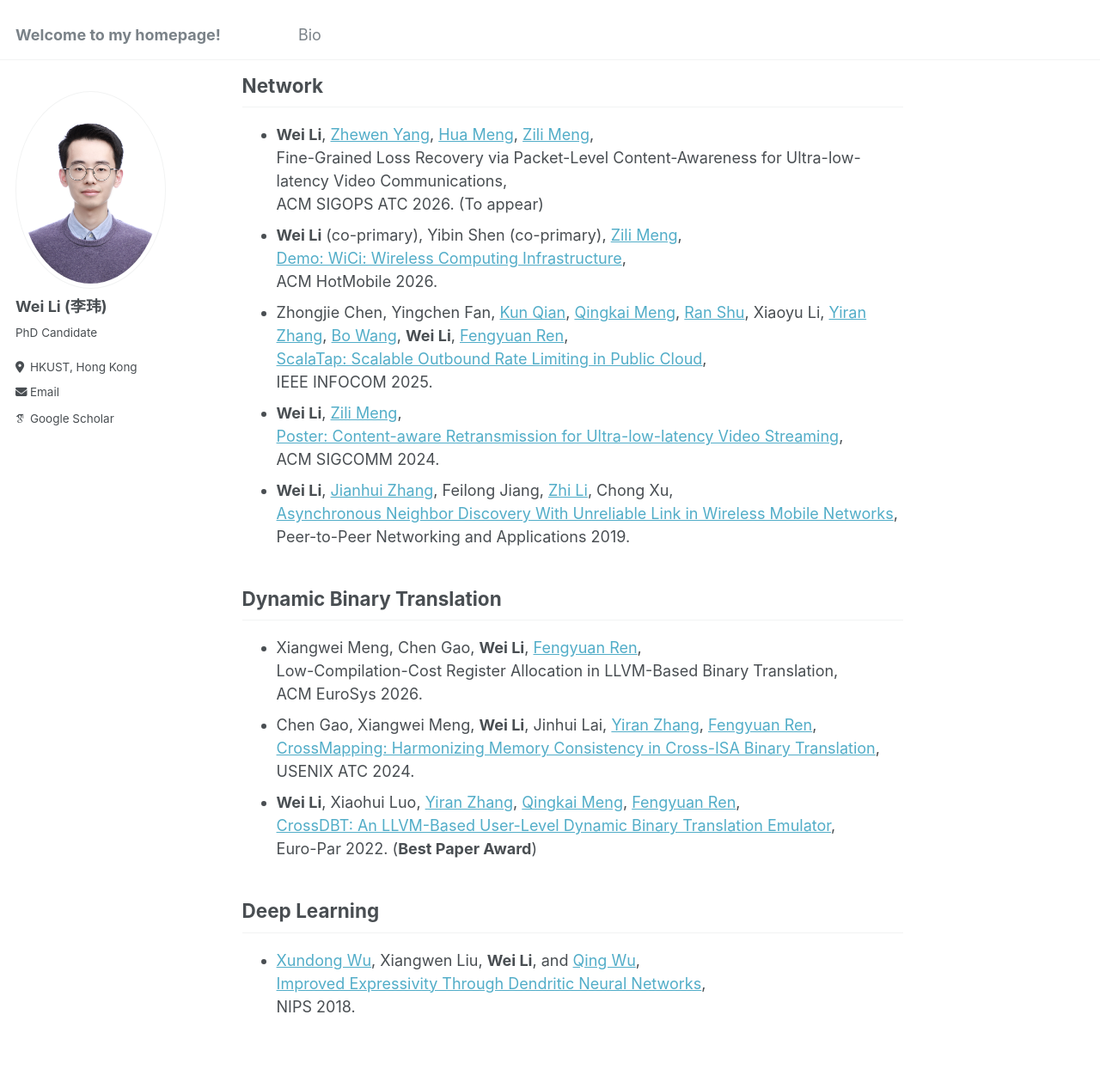
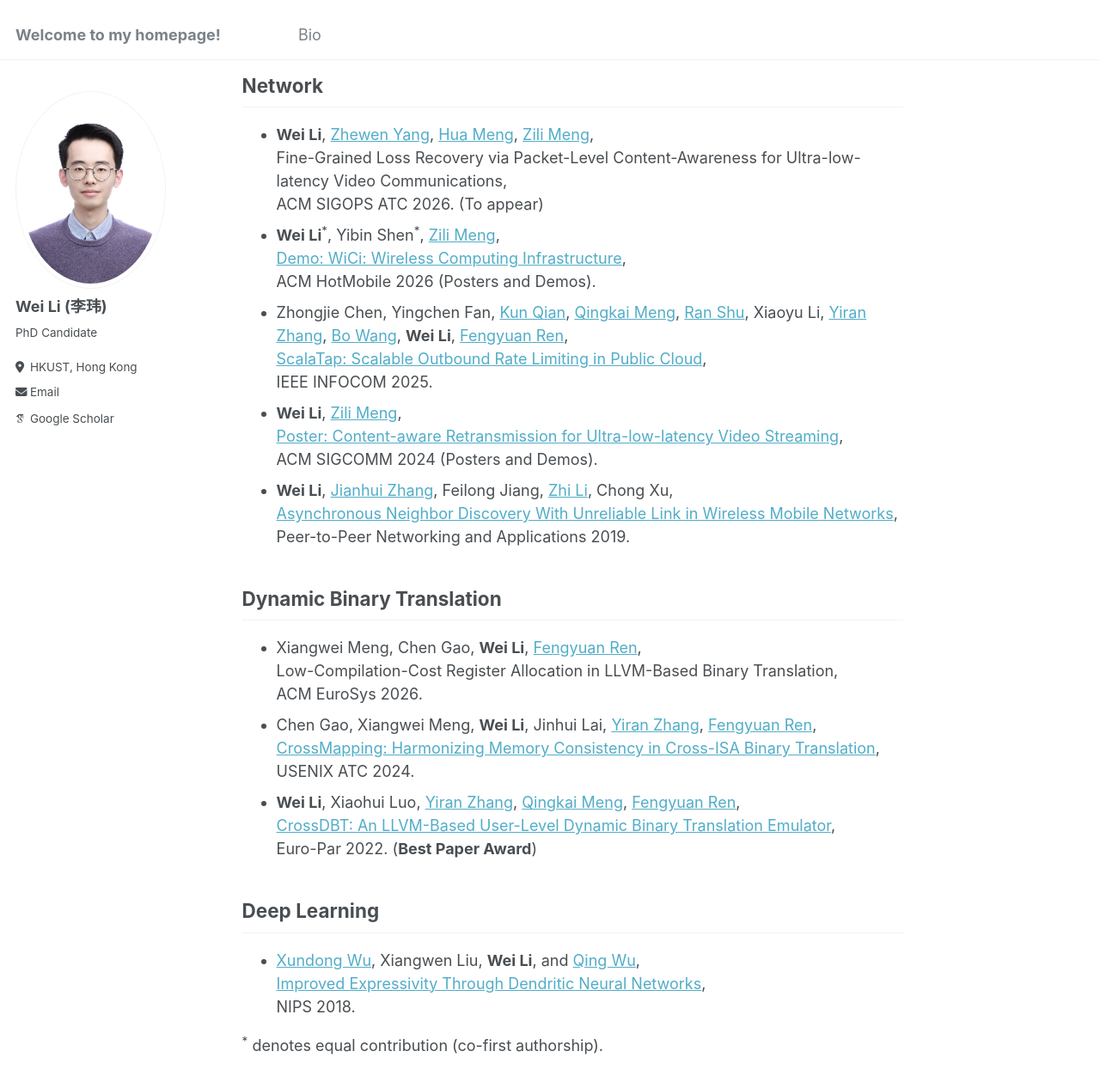
Before and after one commit to LW945/lw945.github.io, a Jekyll site: the page built from _pages/about.md, in a window 1280 px wide and 1400 px high, scrolled down 350 px. Shown: the top 1266 px of the window at 86% size. Built offline with Jekyll 4.4.1, drawn with Linux system fonts in a browser that asks for light colours; some web fonts are replaced.

Commit message:
Clarify publication authorship and poster/demo tracks.

```diff
--- a/_pages/about.md
+++ b/_pages/about.md
@@ -12,13 +12,14 @@ He is currently a PhD candidate in HKUST ECE, advised by Prof. [Zili Meng](https
 He received his M.Eng. in Computer Science of Technology, Tsinghua University, advised by Prof. [Fengyuan Ren](https://nns.cs.tsinghua.edu.cn/personal/renfy/renfy.html), and his B.Eng. in Computer Science of Technology from Hangzhou Dianzi University. His research received a Best Paper Award from Euro-Par 2022. His research interests include real-time communications (RTC), networked systems and dynamic binary translation.
 
 # Publications
+
 ## Network
 * **Wei Li**, [Zhewen Yang](https://yangzhewen.github.io/), [Hua Meng](https://huameng15.github.io/), [Zili Meng](https://zilimeng.com/),
 Fine-Grained Loss Recovery via Packet-Level Content-Awareness for Ultra-low-latency Video Communications,
 ACM SIGOPS ATC 2026. (To appear)
-* **Wei Li** (co-primary), Yibin Shen (co-primary), [Zili Meng](https://zilimeng.com/),
+* **Wei Li**<sup>*</sup>, Yibin Shen<sup>*</sup>, [Zili Meng](https://zilimeng.com/),
 [Demo: WiCi: Wireless Computing Infrastructure](https://dl.acm.org/doi/abs/10.1145/3789514.3796248),
-ACM HotMobile 2026.
+ACM HotMobile 2026 (Posters and Demos).
 * Zhongjie Chen, Yingchen Fan,
 [Kun Qian](https://qiankun11516.github.io/),
 [Qingkai Meng](https://mengqingkai.github.io/),
@@ -33,7 +34,7 @@ IEEE INFOCOM 2025.
 * **Wei Li**,
 [Zili Meng](https://zilimeng.com/),
 [Poster: Content-aware Retransmission for Ultra-low-latency Video Streaming](https://dl.acm.org/doi/10.1145/3672202.3673746),
-ACM SIGCOMM 2024.
+ACM SIGCOMM 2024 (Posters and Demos).
 * **Wei Li**, [Jianhui Zhang](https://jhzhang.cn/), Feilong Jiang, [Zhi Li](https://zhili42.com/), Chong Xu,
 [Asynchronous Neighbor Discovery With Unreliable Link in Wireless Mobile Networks](https://link.springer.com/article/10.1007/s12083-018-0672-y),
 Peer-to-Peer Networking and Applications 2019.
@@ -62,3 +63,5 @@ Xiangwen Liu,
 and [Qing Wu](https://www.hdu.edu.cn/663/list.htm),
 [Improved Expressivity Through Dendritic Neural Networks](https://papers.nips.cc/paper_files/paper/2018/hash/e32c51ad39723ee92b285b362c916ca7-Abstract.html),
 NIPS 2018.
+
+<sup>*</sup> denotes equal contribution (co-first authorship).
```
